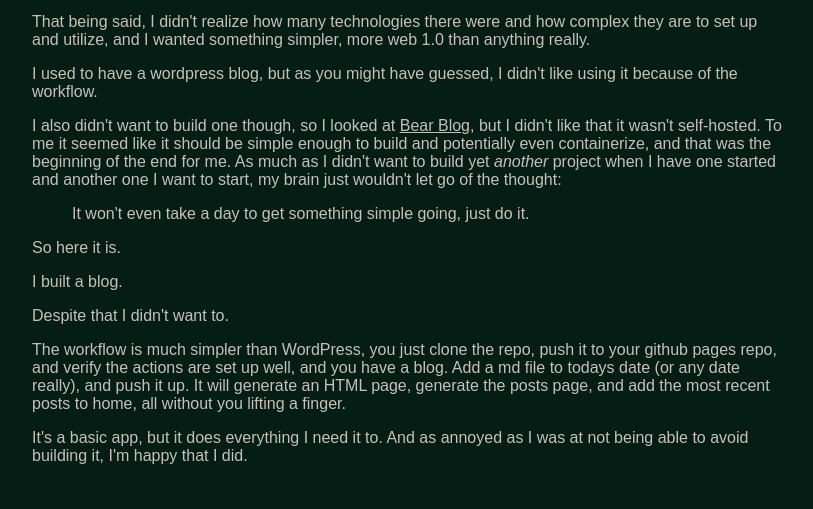
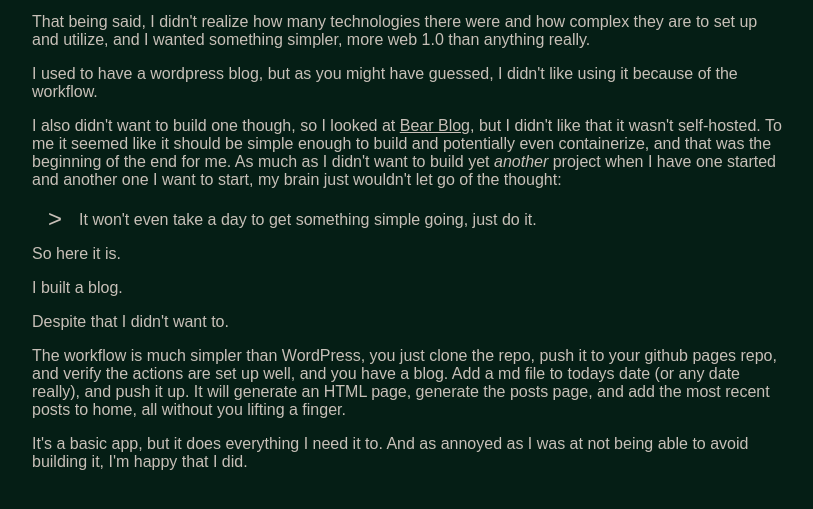
Before and after one commit to madaley1/madaley1.github.io, a website: page posts/2024-08-26/Building a Blog.html in a window 1280 px wide. Shown: the part 133-642 px from the top of the page, without its empty margins (233-1046 px from the left). Drawn offline with Linux system fonts and the light colour scheme.

Commit message:
update styles

```diff
--- a/styles/global.scss
+++ b/styles/global.scss
@@ -27,5 +27,20 @@ body{
     .postLink {
       margin-bottom: 1em;
     }
+  }
+  blockquote{
+    p{
+      display: inline;
+    }
+    &::before{
+      content: ">";
+      display: inline-block;
+      position: relative;
+      height: 1em;
+      width: 20pt;
+      margin-left: -1em;
+      font-size: 1.5em;
+      vertical-align: bottom;
+    }
+  }
 }
-}
```
Also changed, not shown: posts/2024-08-26/Building a Blog.md (+1 -1 lines), styles/global.css, 1 other file.
